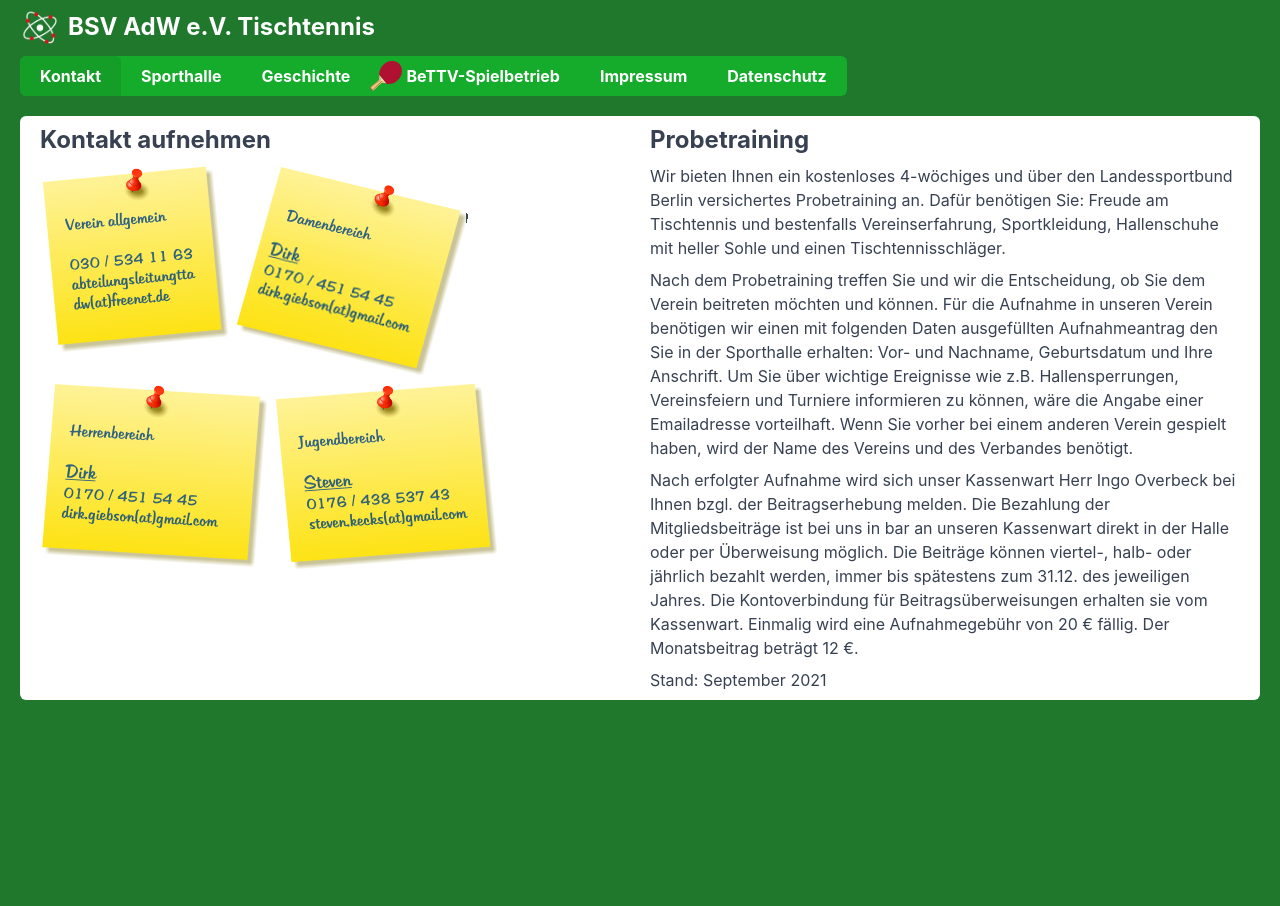
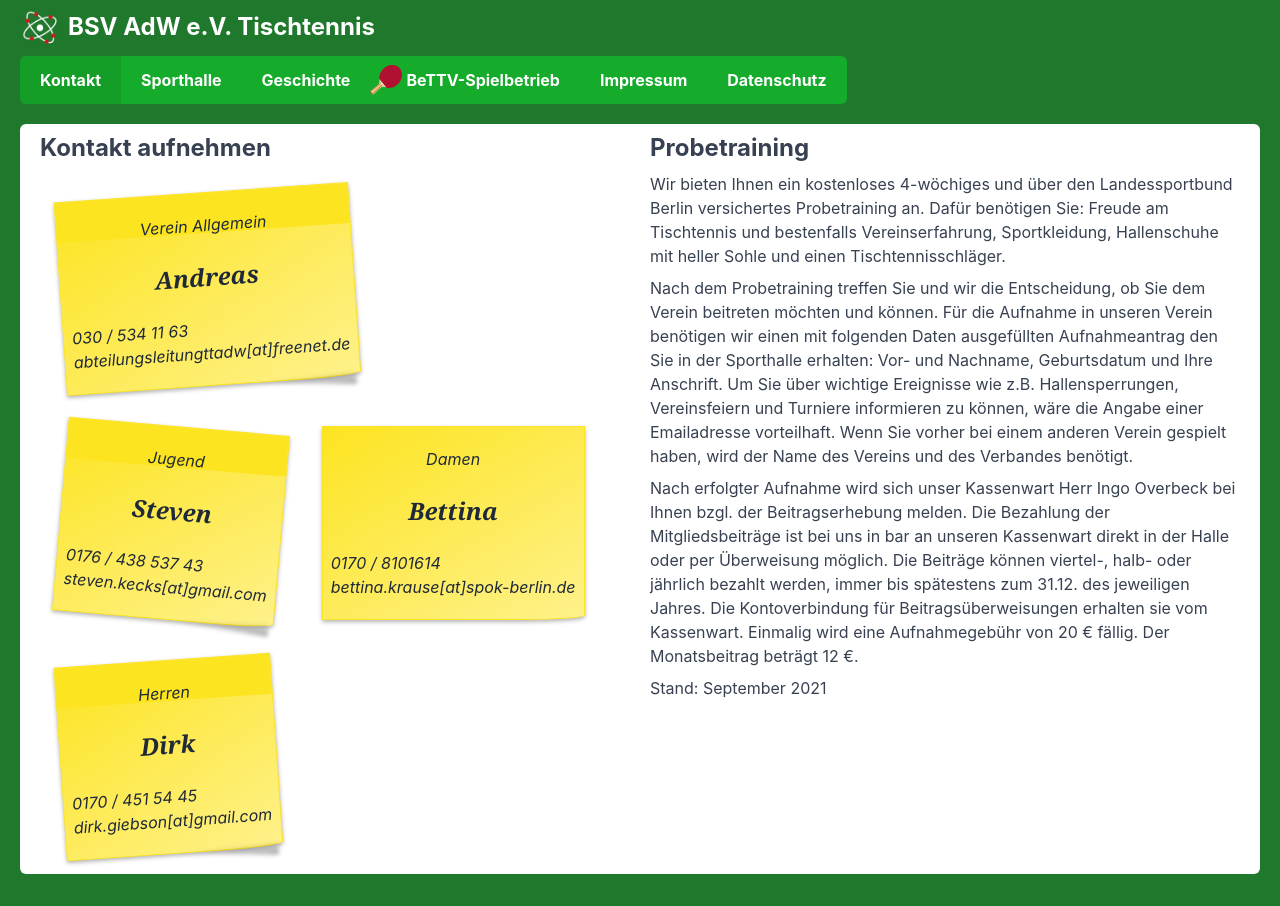
Before and after one commit to sbry/bsvadw.de, a Next.js app: page /kontakt in a window 1280 px wide. Before the commit the page ends 800 px from the top, so only its background shows below. Built offline with nearby package versions, Linux system fonts and the light colour scheme.

Commit message:
beginning to like tailwind

```diff
--- a/pages/datenschutz.js
+++ b/pages/datenschutz.js
@@ -1,6 +1,5 @@
 export default function Datenschutz(props) {
-    return <div className={"grid grid-flow-col grid-cols-2 grid-rows-1"}>
-        <div>
+    return <div className={"max-w-prose"}>
         <h1>Datenschutz&shy;erkl&auml;rung</h1>
         <h2>1. Datenschutz auf einen Blick</h2>
         <h3>Allgemeine Hinweise</h3> <p>Die folgenden Hinweise geben einen einfachen &Uuml;berblick dar&uuml;ber,
@@ -181,5 +180,4 @@ export default function Datenschutz(props) {
         Bestimmungen &ndash; insbesondere gesetzliche Aufbewahrungsfristen &ndash; bleiben unber&uuml;hrt.</p>
         <p>Quelle: <a href="https://www.e-recht24.de">https://www.e-recht24.de</a></p>
     </div>
-    </div>
 }
--- a/pages/geschichte.js
+++ b/pages/geschichte.js
@@ -1,7 +1,7 @@
 export default function Geschichte() {
     return (
         <div className={"grid grid-cols-1 md:grid-cols-2 gap-5"}>
-            <div>
+            <div className={"max-w-prose"}>
                 <h1> Geschichte der Tischtennisabteilung des BSV AdW</h1>
 
 
@@ -75,7 +75,7 @@ export default function Geschichte() {
                     Fall in punkto Geselligkeit ganz weit vorn...
                 </p>
             </div>
-            <div>
+            <div className={"max-w-prose"}>
                 <h1> Sporthallennutzung unserer Abt. TT seit dem Gründungsjahr 1954</h1>
 
                 <ol>
--- a/pages/impressum.js
+++ b/pages/impressum.js
@@ -1,6 +1,6 @@
 export default function Impressum() {
     return (
-        <div className={"grid grid-flow-col grid-cols-2 grid-rows-1"}>
+        <div className={"max-w-prose"}>
             <div><h1> Impressum</h1>
 
                 <address>
--- a/pages/kontakt.js
+++ b/pages/kontakt.js
@@ -1,19 +1,55 @@
 export default function Kontakt() {
     return (
         <div className={"grid grid-cols-1 md:grid-cols-2 gap-5"}>
-            <div className="">
+            <div>
                 <h1> Kontakt aufnehmen</h1>
-                <img className={'float-left'}
-                     src={"/kontakt/2153.png"}/>
-                <img className={'float-left'}
-                     src={"/kontakt/1732.png"}/>
-                <img className={'float-left'}
-                     src={"/kontakt/2027.png"}/>
-                <img className={'float-left'}
-                     src={"/kontakt/1765.png"}/>
+                <address className={"px-2"}>
+                    <div className={'text-center'}>
+                        Verein Allgemein
+                    </div>
+                    <br/>
+                    <div className={'text-center font-bold text-2xl font-serif'}>
+                        Andreas
+                    </div>
+                    <br/>
+                    030 / 534 11 63<br/>
+                    abteilungsleitungttadw[at]freenet.de
+                </address>
+                <address className={"px-2"}>
+                    <div className={'text-center'}> Jugend</div>
+                    <br/>
+                    <div className={'text-center font-bold text-2xl font-serif'}>
+                        Steven
+                    </div>
+                    <br/>0176 / 438 537 43<br/>steven.kecks[at]gmail.com
+                </address>
+                <address className={"px-2"}>
+                    <div className={'text-center'}>
+                        Damen
+                    </div>
+                    <br/>
+                    <div className={'text-center font-bold text-2xl font-serif'}>
+                        Bettina
+                    </div>
+                    <br/>
+                    0170 / 8101614 <br/>
+                    bettina.krause[at]spok-berlin.de
+                </address>
+                <address className={"px-2"}>
+                    <div className={'text-center'}>
+                        Herren
+                    </div>
+                    <br/>
+                    <div className={'text-center font-bold text-2xl font-serif'}>
+                        Dirk
+                    </div>
+                    <br/>0170 / 451 54 45<br/>dirk.giebson[at]gmail.com
+                </address>
+
+
             </div>
 
-            <div className="">
+            <div className="max-w-prose">
                 <h1> Probetraining</h1>
                 <p>
                     Wir bieten Ihnen ein kostenloses 4-wöchiges und über den Landessportbund Berlin versichertes
@@ -41,9 +77,6 @@ export default function Kontakt() {
                     Stand: September 2021
                 </p>
             </div>
-
         </div>
-
-
     )
 }
--- a/styles/app.scss
+++ b/styles/app.scss
@@ -8,7 +8,6 @@ $color: #20782d;
 $highlight: lighten(saturate($color, 20%), 8%);
 $active: lighten(saturate($color, 20%), 5%);
 
-// $highlight: #81af12;
 
 html,
 body {
@@ -38,7 +37,7 @@ body {
   }
 
   main {
-    @apply mx-5 px-5 rounded-md bg-white;
+    @apply mx-5 px-5 rounded-md bg-white min-h-full;
   }
 }
 
@@ -60,20 +59,23 @@ nav {
   @apply mb-5 rounded-md;
 
   a {
-    @apply text-white py-2 text-lg px-2 font-bold block;
+    @apply text-white p-3 text-lg font-bold block;
+    &:first-child {
+      @apply rounded-t-md;
+    }
+
     &:last-child {
       @apply rounded-b-md;
     }
-    &:first-child {
-      @apply rounded-t-md;
-    }
+
     @media (min-width: theme('screens.md')) {
       @apply px-5 text-sm inline-block ;
+      &:first-child {
+        @apply rounded-l-md rounded-tr-none;
+
+      }
       &:last-child {
-        @apply rounded-r-md;
-      }
-      &:first-child {
-        @apply rounded-l-md;
+        @apply rounded-r-md rounded-bl-none;
       }
     }
     @media (min-width: theme('screens.lg')) {
@@ -111,5 +113,56 @@ ol {
 
 
 /*
+POST
+ */
+$post-it-color-light: #fef18a;
+$post-it-color-dark: #fde420;
 
- */
+
+address {
+  @apply m-5 inline-block p-5 text-gray-800;
+  background: $post-it-color-light linear-gradient(150deg, $post-it-color-dark 0%, $post-it-color-light 100%);
+  border: 1px solid $post-it-color-dark;
+  box-shadow: 0px 2px 4px rgba(0, 0, 0, 0.3);
+  border-bottom-right-radius: 60px 5px;
+  position: relative;
+  transition: all 0.3s ease;
+
+  &::before {
+    background-color: $post-it-color-dark;
+    content: "";
+    position: absolute;
+    z-index: -1;
+    width: 100%;
+    border: 0;
+    right: 0px;
+    top: 0;
+    height: 40px;
+  }
+
+  &::after {
+    content: "";
+    position: absolute;
+    bottom: -2px;
+    right: -1px;
+    width: 200px;
+    height: 140px;
+    background-image: linear-gradient(173deg, rgba(0, 0, 0, 0) 92%, rgba(0, 0, 0, 0.4) 100%);
+    transform: rotate(4deg);
+    filter: blur(2px);
+    z-index: -1;
+  }
+
+  &:nth-child(3n) {
+    transform: rotate(5deg);
+  }
+
+  &:nth-child(3n-1) {
+    transform: rotate(-4deg);
+  }
+
+  &:hover {
+    transform: scale(1.1);
+    z-index: 2;
+  }
+}
--- a/tailwind.config.js
+++ b/tailwind.config.js
@@ -1,6 +1,7 @@
 module.exports = {
     purge: [],
     // purge: ['./pages/**/*.{js,ts,jsx,tsx}', './components/**/*.{js,ts,jsx,tsx}'],
+    purge: ["./components/**/*.js", "./pages/**/*.js"],
     darkMode: false, // or 'media' or 'class'
     theme: {
         extend: {},
```
Lines whose indentation alone changed are shown as unchanged.
